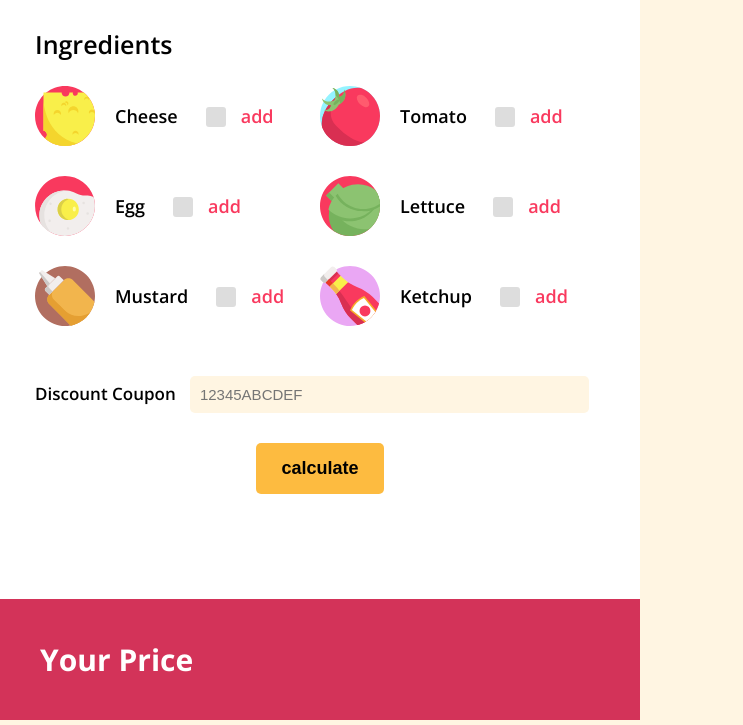
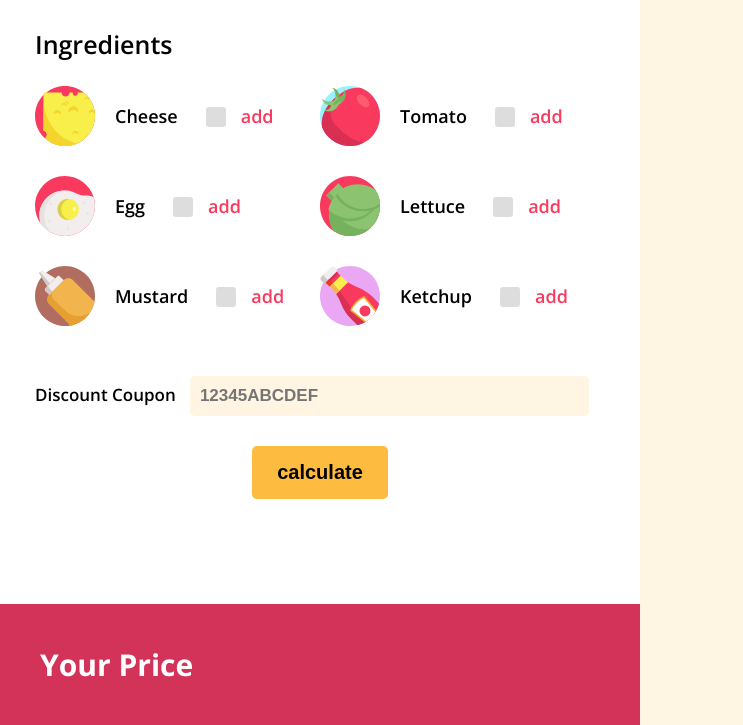
Before and after one commit to Lorenzo-Calzi/js-burger, a plain HTML site: page index.html in a window 1280 px wide. Shown: the part 225-950 px from the top of the page, without its empty margins (0-743 px from the left). Drawn offline with nearby package versions, Linux system fonts and the light colour scheme.

Commit message:
Correzioni Font-weight

```diff
--- a/ASSETS/CSS/style.css
+++ b/ASSETS/CSS/style.css
@@ -128,7 +128,7 @@ button{
     border-radius: 5px;
     background-color: rgba(253, 187, 64, 1);
     border: none;
-    font-size: 18px;
+    font-size: 20px;
     font-weight: 800;
     display: flex;
     margin: auto;
@@ -152,7 +152,8 @@ button:hover{
     padding: 10px;
     margin-left: 10px;
     margin-top: 20px;
-    font-size: 15px;
+    font-size: 17px;
+    font-weight: 600;
 }
 /* /MAIN */
 
@@ -174,7 +175,7 @@ button:hover{
 }
 #site_footer span{
     padding-right: 40px;
-    font-size: 30px;
+    font-size: 35px;
     font-weight: 700;
 }
 /* FOOTER */
```
